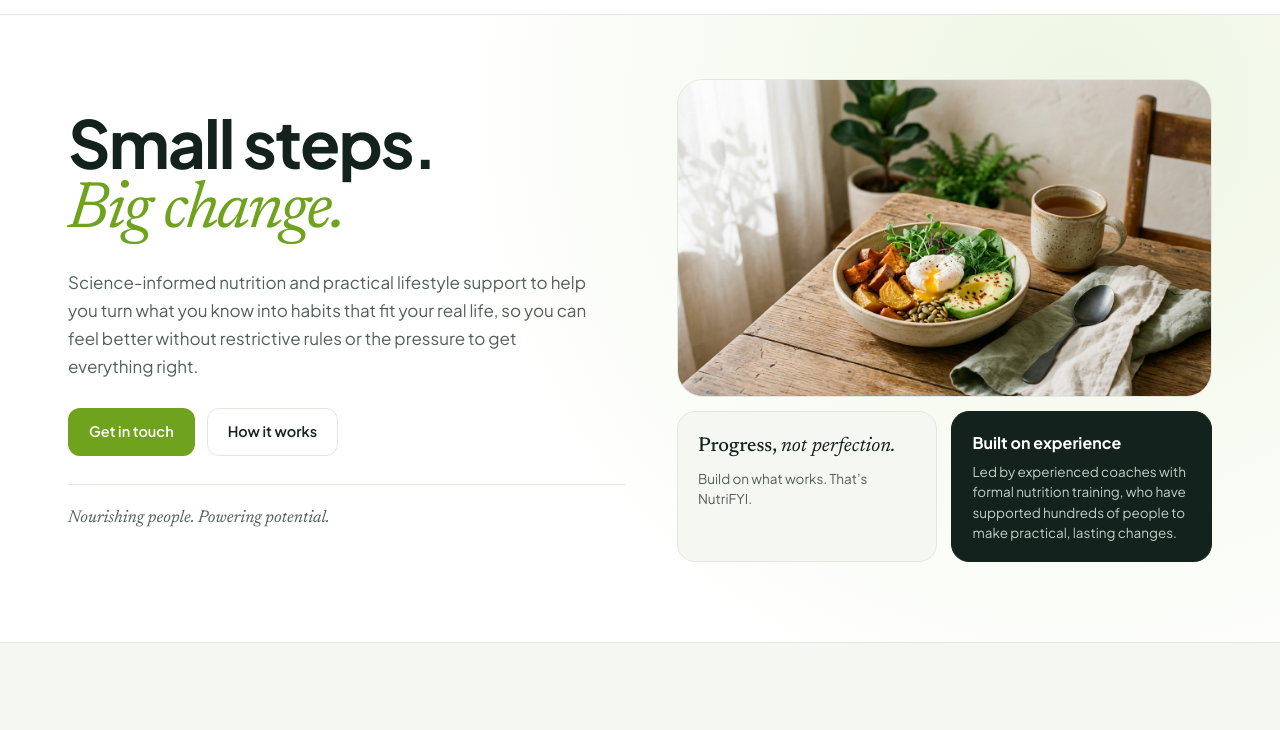
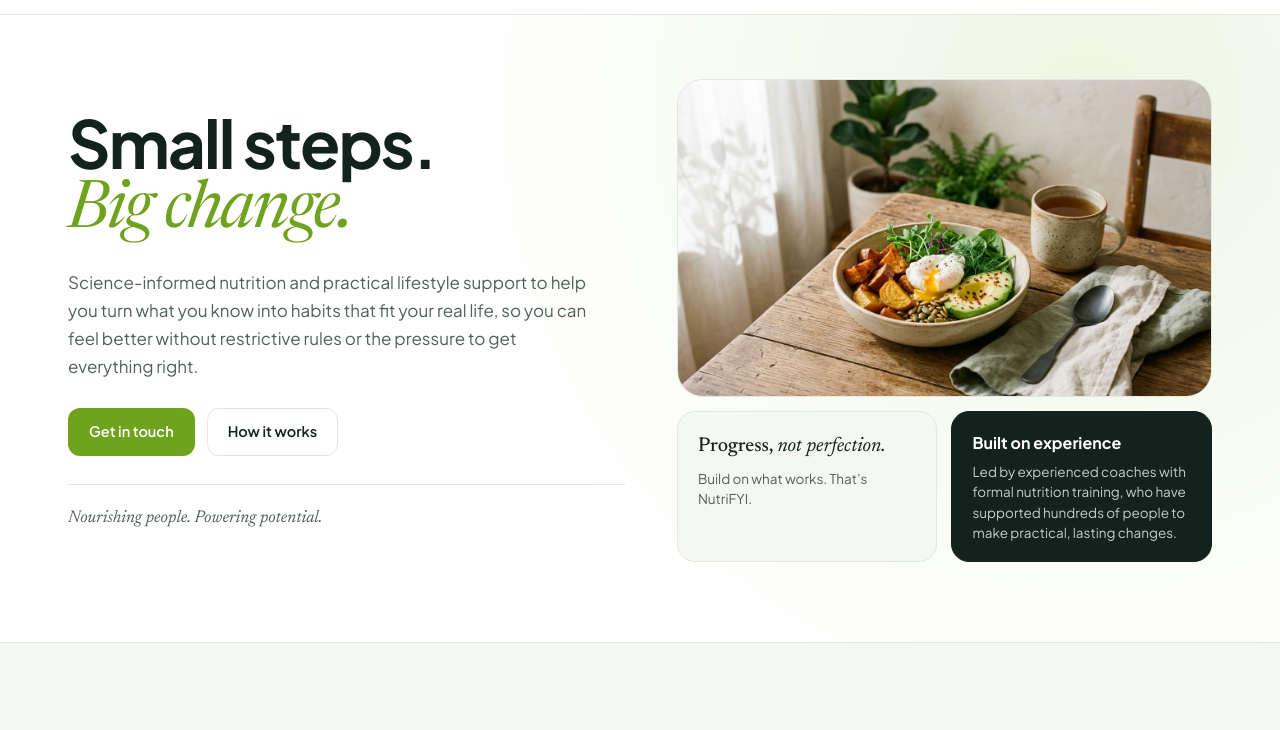
Before and after one commit to fdperumal/nutrifyi, a plain HTML site: page public/index.html in a window 1280 px wide. Shown: the part 62-792 px from the top of the page. Drawn offline with Linux system fonts and the light colour scheme.

Commit message:
fix(F-06): self-host Newsreader and Plus Jakarta Sans fonts

```diff
--- a/public/css/styles.css
+++ b/public/css/styles.css
@@ -1,3 +1,29 @@
+/* Self-hosted fonts (SIL Open Font License 1.1 — see assets/fonts/OFL.txt) */
+@font-face {
+  font-family: 'Newsreader';
+  font-style: normal;
+  font-weight: 400 500;
+  font-display: swap;
+  src: url('../assets/fonts/newsreader-latin-normal.woff2') format('woff2');
+  unicode-range: U+0000-00FF, U+0131, U+0152-0153, U+02BB-02BC, U+02C6, U+02DA, U+02DC, U+0304, U+0308, U+0329, U+2000-206F, U+20AC, U+2122, U+2191, U+2193, U+2212, U+2215, U+FEFF, U+FFFD;
+}
+@font-face {
+  font-family: 'Newsreader';
+  font-style: italic;
+  font-weight: 400;
+  font-display: swap;
+  src: url('../assets/fonts/newsreader-latin-italic.woff2') format('woff2');
+  unicode-range: U+0000-00FF, U+0131, U+0152-0153, U+02BB-02BC, U+02C6, U+02DA, U+02DC, U+0304, U+0308, U+0329, U+2000-206F, U+20AC, U+2122, U+2191, U+2193, U+2212, U+2215, U+FEFF, U+FFFD;
+}
+@font-face {
+  font-family: 'Plus Jakarta Sans';
+  font-style: normal;
+  font-weight: 400 700;
+  font-display: swap;
+  src: url('../assets/fonts/plus-jakarta-sans-latin-normal.woff2') format('woff2');
+  unicode-range: U+0000-00FF, U+0131, U+0152-0153, U+02BB-02BC, U+02C6, U+02DA, U+02DC, U+0304, U+0308, U+0329, U+2000-206F, U+20AC, U+2122, U+2191, U+2193, U+2212, U+2215, U+FEFF, U+FFFD;
+}
+
 :root {
   --bg: #ffffff;
   --surface: #f5f7f3;
--- a/public/index.html
+++ b/public/index.html
@@ -14,9 +14,6 @@
   <meta property="og:image" content="assets/hero-editorial.jpg" />
 
   <link rel="icon" type="image/svg+xml" href="assets/favicon.svg" />
-  <link rel="preconnect" href="https://fonts.googleapis.com" />
-  <link rel="preconnect" href="https://fonts.gstatic.com" crossorigin />
-  <link href="https://fonts.googleapis.com/css2?family=Newsreader:ital,opsz,wght@0,6..72,400;0,6..72,500;1,6..72,400&family=Plus+Jakarta+Sans:wght@400;500;600;700&display=swap" rel="stylesheet" />
   <link rel="stylesheet" href="css/styles.css" />
 </head>
 <body>
```
Also changed, not shown: public/assets/fonts/OFL.txt (added), public/assets/fonts/newsreader-latin-italic.woff2 (added), public/assets/fonts/newsreader-latin-normal.woff2 (added), public/assets/fonts/plus-jakarta-sans-latin-normal.woff2 (added).
